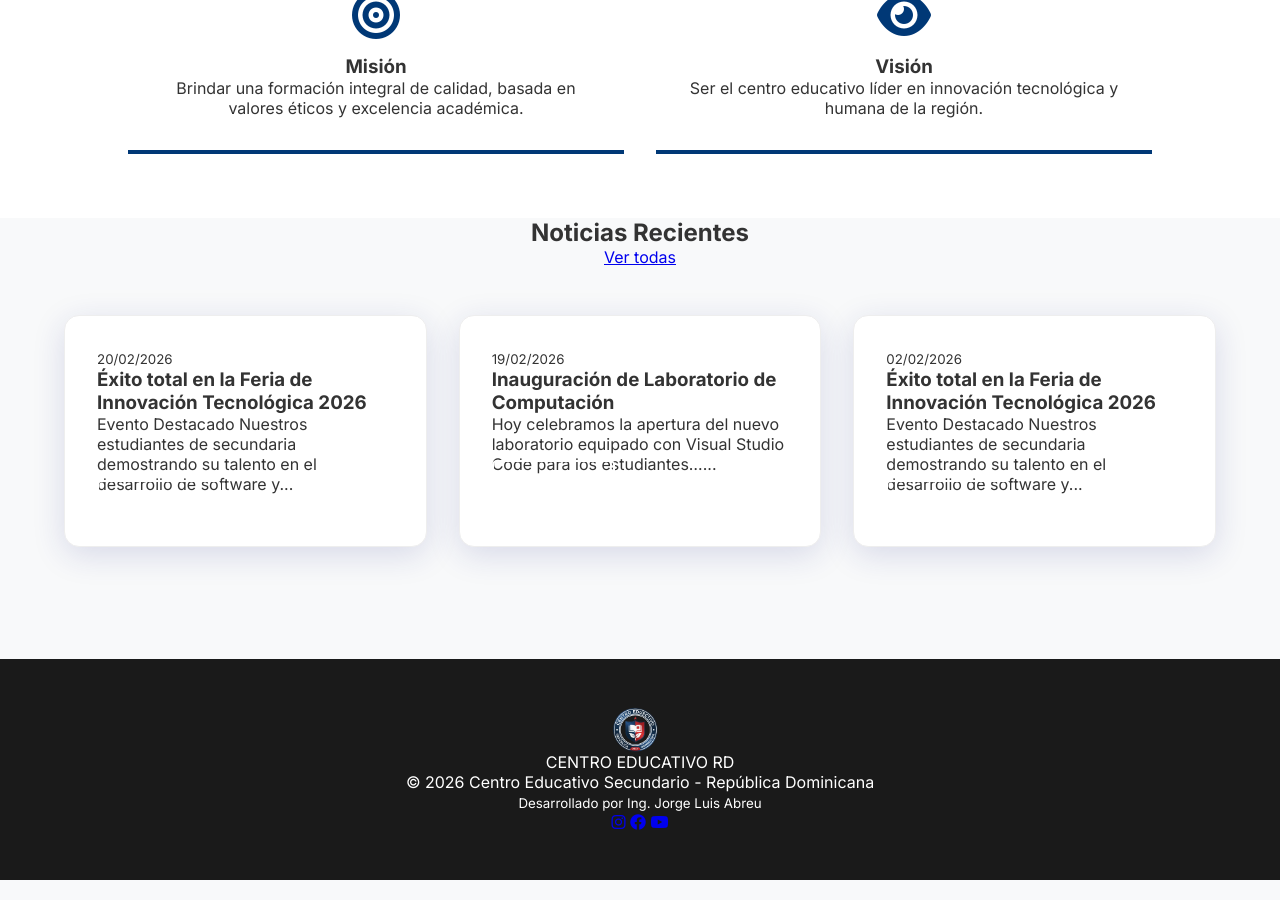
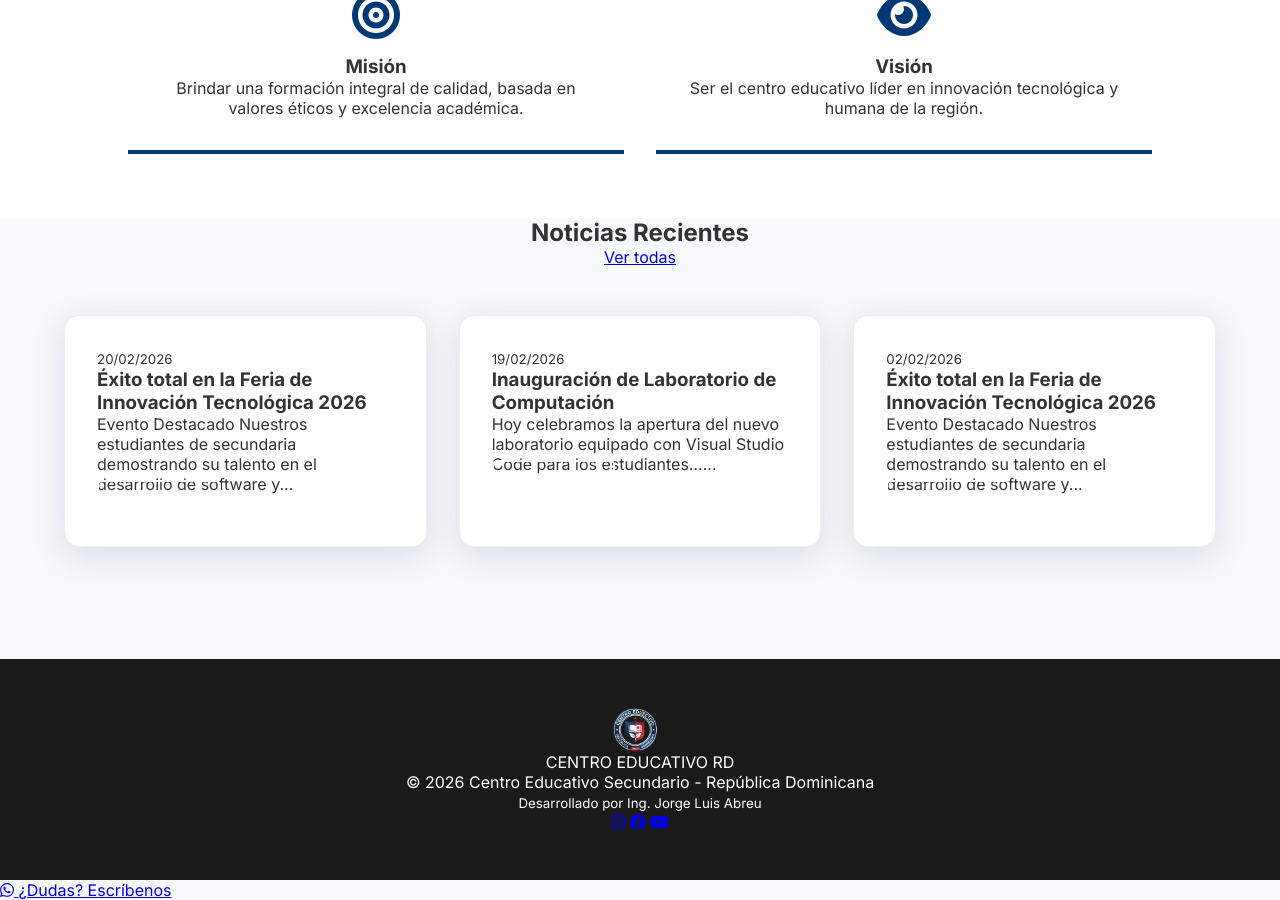
Before and after one commit to jorge21028/centroeducativo, a Jekyll site: the page built from index.html, in a window 1280 px wide and 900 px high, scrolled down 954 px. Built offline with Jekyll 4.4.1, drawn with Linux system fonts in a browser that asks for light colours.

Commit message:
Update default.html

```diff
--- a/_layouts/default.html
+++ b/_layouts/default.html
@@ -159,6 +159,13 @@ window.onclick = function(event) {
     };
 
 </script>
-
+<a href="https://wa.me/18095550123?text=Hola,%20solicito%20información%20sobre%20las%20admisiones%202026"
+   class="whatsapp-btn"
+   target="_blank"
+   rel="noopener noreferrer"
+   title="Chatea con nosotros">
+    <i class="fab fa-whatsapp"></i>
+    <span class="whatsapp-text">¿Dudas? Escríbenos</span>
+</a>
 </body>
 </html>
```
